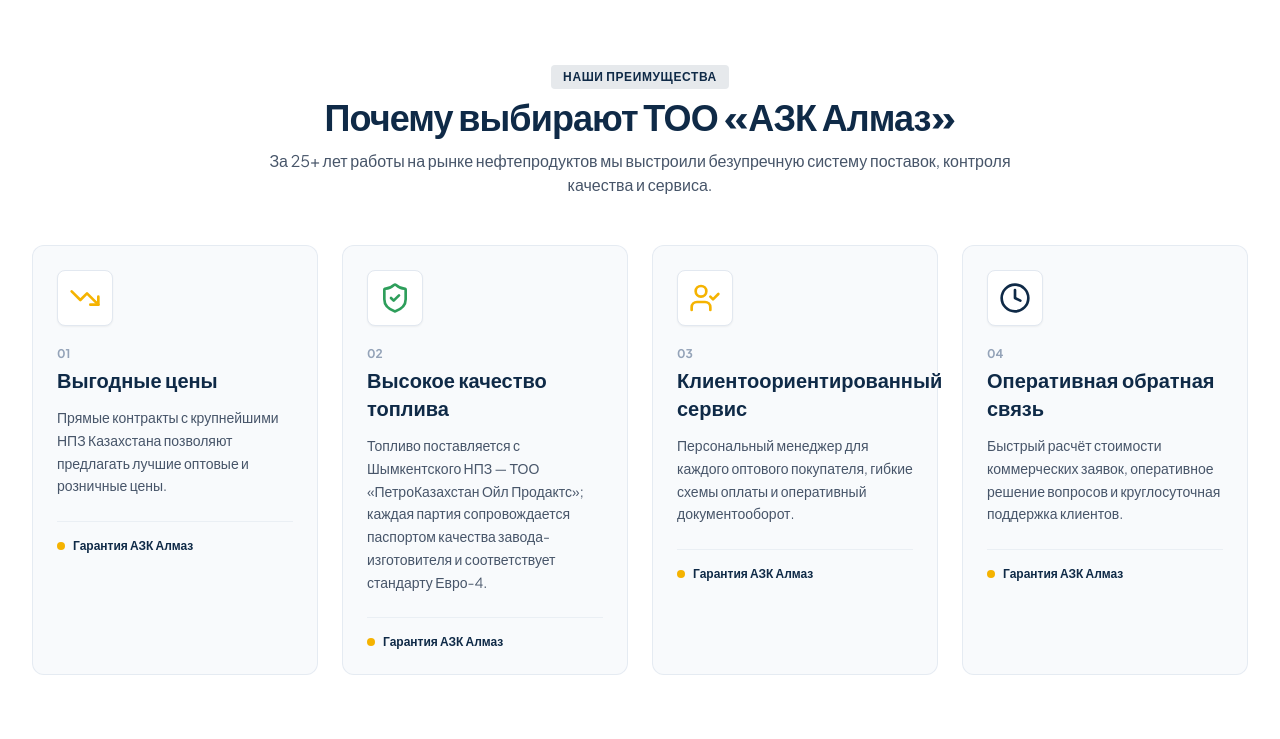
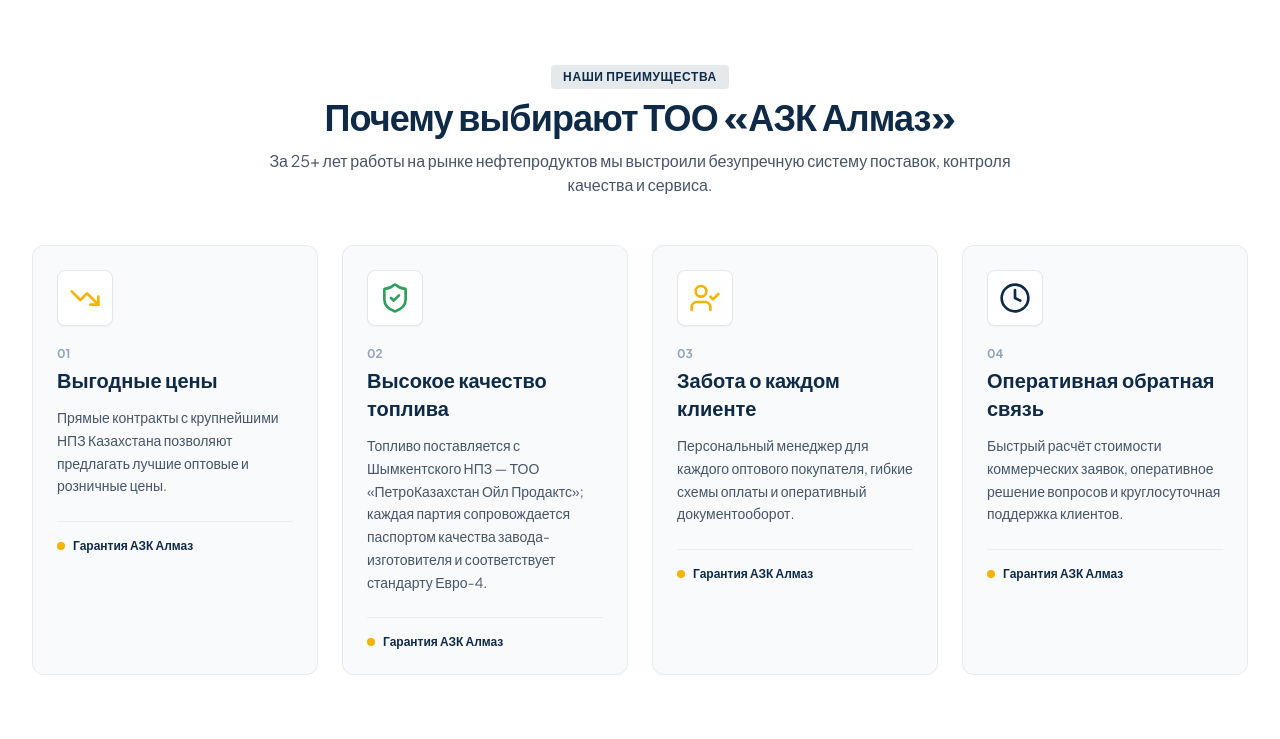
Before and after one commit to farik9797/almaz-azk, a WordPress theme: template wordpress-theme/azk-almaz/front-page.php in a window 1280 px wide. Shown: the part 754-1493 px from the top of the page. Run offline with PHP 8.4 and a stand-in for WordPress, Linux system fonts and the light colour scheme; the site name, menu and one post (Sample post) are stand-ins, and other content is empty; some libraries are stand-ins or nearby versions.

Commit message:
Rename the third advantage to "Забота о каждом клиенте"
The heading changes in all four languages, so the dictionaries and the
theme's translation table move with it rather than leaving English,
Kazakh and Chinese describing the old wording. The value stored in the
admin was updated too — the live WordPress page renders from the field,
not from the theme's default.

Co-Authored-By: Claude Opus 5 <noreply@anthropic.com>

```diff
--- a/assets/i18n/en.js
+++ b/assets/i18n/en.js
@@ -3,7 +3,7 @@ window.AZK_I18N = window.AZK_I18N || {};
 window.AZK_I18N.en = {
   "advantages-attr.1": "Branded mini-market at an ALMAZ filling station",
   "advantages.1": "Our strengths",
-  "advantages.10": "Client-focused service",
+  "advantages.10": "Care for every customer",
   "advantages.11": "A dedicated manager for every wholesale buyer, flexible payment schemes and prompt paperwork.",
   "advantages.12": "AZK Almaz guarantee",
   "advantages.13": "Fast response",
--- a/assets/i18n/kk.js
+++ b/assets/i18n/kk.js
@@ -3,7 +3,7 @@ window.AZK_I18N = window.AZK_I18N || {};
 window.AZK_I18N.kk = {
   "advantages-attr.1": "ALMAZ АЖҚС-дегі фирмалық минимаркет",
   "advantages.1": "Біздің артықшылықтарымыз",
-  "advantages.10": "Клиентке бағдарланған қызмет",
+  "advantages.10": "Әр клиентке қамқорлық",
   "advantages.11": "Әрбір көтерме сатып алушыға жеке менеджер, төлемнің икемді схемалары және жедел құжат айналымы.",
   "advantages.12": "АЗК Алмаз кепілдігі",
   "advantages.13": "Жедел кері байланыс",
--- a/assets/i18n/ru.reference.json
+++ b/assets/i18n/ru.reference.json
@@ -8,7 +8,7 @@
   "advantages.7": "Высокое качество топлива",
   "advantages.8": "Топливо поставляется с Шымкентского НПЗ — ТОО «ПетроКазахстан Ойл Продактс»; каждая партия сопровождается паспортом качества завода-изготовителя и соответствует стандарту Евро-4.",
   "advantages.9": "Гарантия АЗК Алмаз",
-  "advantages.10": "Клиентоориентированный сервис",
+  "advantages.10": "Забота о каждом клиенте",
   "advantages.11": "Персональный менеджер для каждого оптового покупателя, гибкие схемы оплаты и оперативный документооборот.",
   "advantages.12": "Гарантия АЗК Алмаз",
   "advantages.13": "Оперативная обратная связь",
--- a/assets/i18n/zh.js
+++ b/assets/i18n/zh.js
@@ -3,7 +3,7 @@ window.AZK_I18N = window.AZK_I18N || {};
 window.AZK_I18N.zh = {
   "advantages-attr.1": "ALMAZ 加油站的自营便利店",
   "advantages.1": "我们的优势",
-  "advantages.10": "以客户为中心的服务",
+  "advantages.10": "关怀每一位客户",
   "advantages.11": "为每一位批发客户配备专属经理，提供灵活的付款方式和高效的单据流转。",
   "advantages.12": "AZK Almaz 品质保证",
   "advantages.13": "响应迅速",
--- a/en/index.html
+++ b/en/index.html
@@ -281,7 +281,7 @@
       <div class="bg-[#F8FAFC] p-6 rounded-xl border border-slate-200/80 hover:border-accent/60 hover:shadow-md transition-all">
         <div class="w-14 h-14 rounded-lg bg-white border border-slate-200 flex items-center justify-center mb-5 shadow-sm"><i data-lucide="user-check" class="w-8 h-8 text-accent"></i></div>
         <div class="text-xs font-bold text-slate-400 mb-1">03</div>
-        <h3 class="text-xl font-bold text-navy mb-3" data-i18n="advantages.10">Client-focused service</h3>
+        <h3 class="text-xl font-bold text-navy mb-3" data-i18n="advantages.10">Care for every customer</h3>
         <p class="text-sm text-slate-600 leading-relaxed" data-i18n="advantages.11">A dedicated manager for every wholesale buyer, flexible payment schemes and prompt paperwork.</p>
         <div class="mt-6 pt-4 border-t border-slate-200/60 flex items-center text-xs font-semibold text-navy"><span class="w-2 h-2 rounded-full bg-accent mr-2"></span><span data-i18n="advantages.12">AZK Almaz guarantee</span></div>
       </div>
--- a/index.html
+++ b/index.html
@@ -280,7 +280,7 @@
       <div class="bg-[#F8FAFC] p-6 rounded-xl border border-slate-200/80 hover:border-accent/60 hover:shadow-md transition-all">
         <div class="w-14 h-14 rounded-lg bg-white border border-slate-200 flex items-center justify-center mb-5 shadow-sm"><i data-lucide="user-check" class="w-8 h-8 text-accent"></i></div>
         <div class="text-xs font-bold text-slate-400 mb-1">03</div>
-        <h3 class="text-xl font-bold text-navy mb-3" data-i18n="advantages.10">Клиентоориентированный сервис</h3>
+        <h3 class="text-xl font-bold text-navy mb-3" data-i18n="advantages.10">Забота о каждом клиенте</h3>
         <p class="text-sm text-slate-600 leading-relaxed" data-i18n="advantages.11">Персональный менеджер для каждого оптового покупателя, гибкие схемы оплаты и оперативный документооборот.</p>
         <div class="mt-6 pt-4 border-t border-slate-200/60 flex items-center text-xs font-semibold text-navy"><span class="w-2 h-2 rounded-full bg-accent mr-2"></span><span data-i18n="advantages.12">Гарантия АЗК Алмаз</span></div>
       </div>
--- a/kz/index.html
+++ b/kz/index.html
@@ -281,7 +281,7 @@
       <div class="bg-[#F8FAFC] p-6 rounded-xl border border-slate-200/80 hover:border-accent/60 hover:shadow-md transition-all">
         <div class="w-14 h-14 rounded-lg bg-white border border-slate-200 flex items-center justify-center mb-5 shadow-sm"><i data-lucide="user-check" class="w-8 h-8 text-accent"></i></div>
         <div class="text-xs font-bold text-slate-400 mb-1">03</div>
-        <h3 class="text-xl font-bold text-navy mb-3" data-i18n="advantages.10">Клиентке бағдарланған қызмет</h3>
+        <h3 class="text-xl font-bold text-navy mb-3" data-i18n="advantages.10">Әр клиентке қамқорлық</h3>
         <p class="text-sm text-slate-600 leading-relaxed" data-i18n="advantages.11">Әрбір көтерме сатып алушыға жеке менеджер, төлемнің икемді схемалары және жедел құжат айналымы.</p>
         <div class="mt-6 pt-4 border-t border-slate-200/60 flex items-center text-xs font-semibold text-navy"><span class="w-2 h-2 rounded-full bg-accent mr-2"></span><span data-i18n="advantages.12">АЗК Алмаз кепілдігі</span></div>
       </div>
--- a/wordpress-theme/azk-almaz/inc/defaults.php
+++ b/wordpress-theme/azk-almaz/inc/defaults.php
@@ -12,7 +12,7 @@ function azk_default($key, $raw = false) {
         'advantages' => [
             ['icon' => 'trending-down', 'number' => '01', 'title' => 'Выгодные цены', 'text' => 'Прямые контракты с крупнейшими НПЗ Казахстана позволяют предлагать лучшие оптовые и розничные цены.'],
             ['icon' => 'shield-check', 'number' => '02', 'title' => 'Высокое качество топлива', 'text' => 'Топливо поставляется с Шымкентского НПЗ — ТОО «ПетроКазахстан Ойл Продактс»; каждая партия сопровождается паспортом качества завода-изготовителя и соответствует стандарту Евро-4.'],
-            ['icon' => 'user-check', 'number' => '03', 'title' => 'Клиентоориентированный сервис', 'text' => 'Персональный менеджер для каждого оптового покупателя, гибкие схемы оплаты и оперативный документооборот.'],
+            ['icon' => 'user-check', 'number' => '03', 'title' => 'Забота о каждом клиенте', 'text' => 'Персональный менеджер для каждого оптового покупателя, гибкие схемы оплаты и оперативный документооборот.'],
             ['icon' => 'clock', 'number' => '04', 'title' => 'Оперативная обратная связь', 'text' => 'Быстрый расчёт стоимости коммерческих заявок, оперативное решение вопросов и круглосуточная поддержка клиентов.'],
         ],
 
--- a/wordpress-theme/azk-almaz/inc/translations.php
+++ b/wordpress-theme/azk-almaz/inc/translations.php
@@ -189,7 +189,7 @@ function azk_translations() {
         'Качественные нефтепродукты' => ['en' => 'Quality petroleum products', 'kk' => 'Сапалы мұнай өнімдері', 'zh' => '优质石油产品'],
         'Качество' => ['en' => 'Quality', 'kk' => 'Сапа', 'zh' => '品质'],
         'Качество ГСМ соответствует стандарту Евро-4' => ['en' => 'Fuel quality meets the Euro 4 standard', 'kk' => 'Жанармай сапасы Евро-4 стандартына сәйкес келеді', 'zh' => '燃油质量符合欧4标准'],
-        'Клиентоориентированный сервис' => ['en' => 'Client-focused service', 'kk' => 'Клиентке бағдарланған қызмет', 'zh' => '以客户为中心的服务'],
+        'Забота о каждом клиенте' => ['en' => 'Care for every customer', 'kk' => 'Әр клиентке қамқорлық', 'zh' => '关怀每一位客户'],
         'Кликните по маркеру АЗС:' => ['en' => 'Click a station marker:', 'kk' => 'АЖҚС маркерін басыңыз:', 'zh' => '点击加油站标记：'],
         'Контактная информация и отделы' => ['en' => 'Contact details and departments', 'kk' => 'Байланыс ақпараты және бөлімдер', 'zh' => '联系方式与各部门'],
         'Контакты' => ['en' => 'Contacts', 'kk' => 'Байланыс', 'zh' => '联系方式'],
--- a/zh/index.html
+++ b/zh/index.html
@@ -281,7 +281,7 @@
       <div class="bg-[#F8FAFC] p-6 rounded-xl border border-slate-200/80 hover:border-accent/60 hover:shadow-md transition-all">
         <div class="w-14 h-14 rounded-lg bg-white border border-slate-200 flex items-center justify-center mb-5 shadow-sm"><i data-lucide="user-check" class="w-8 h-8 text-accent"></i></div>
         <div class="text-xs font-bold text-slate-400 mb-1">03</div>
-        <h3 class="text-xl font-bold text-navy mb-3" data-i18n="advantages.10">以客户为中心的服务</h3>
+        <h3 class="text-xl font-bold text-navy mb-3" data-i18n="advantages.10">关怀每一位客户</h3>
         <p class="text-sm text-slate-600 leading-relaxed" data-i18n="advantages.11">为每一位批发客户配备专属经理，提供灵活的付款方式和高效的单据流转。</p>
         <div class="mt-6 pt-4 border-t border-slate-200/60 flex items-center text-xs font-semibold text-navy"><span class="w-2 h-2 rounded-full bg-accent mr-2"></span><span data-i18n="advantages.12">AZK Almaz 品质保证</span></div>
       </div>
```
